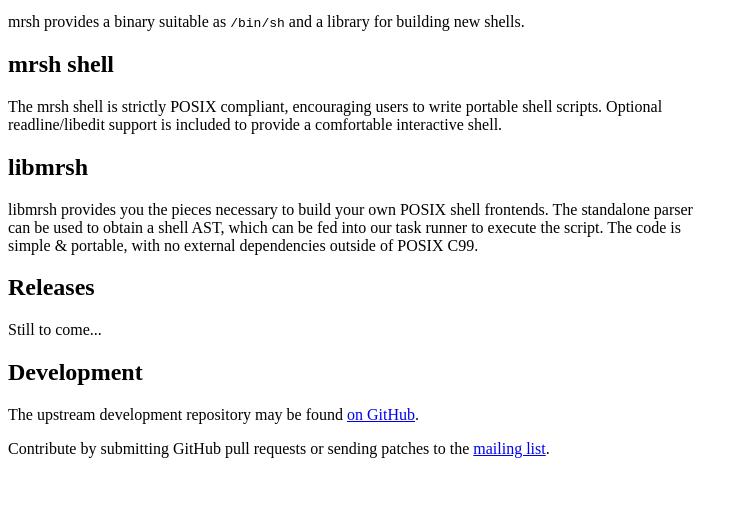
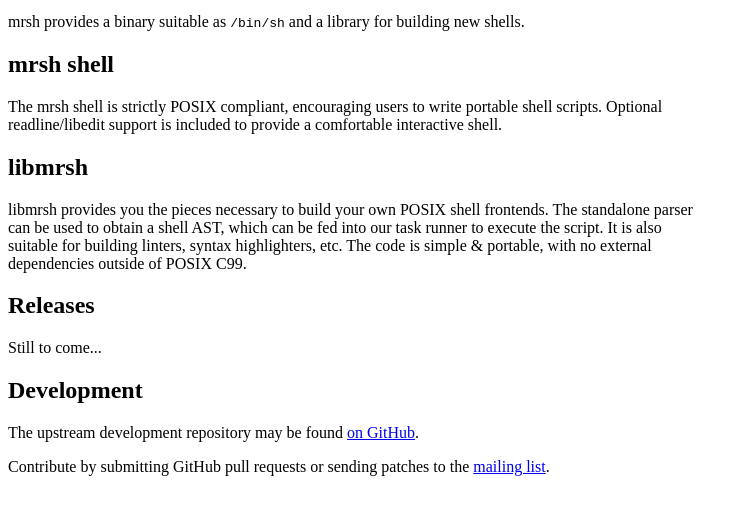
Before and after one commit to emersion/mrsh, a plain HTML site: page index.html in a window 1280 px wide. Shown: the part 101-616 px from the top of the page, without its empty margins (0-748 px from the left). Drawn offline with Linux system fonts and the light colour scheme.

Commit message:
Update index.html

```diff
--- a/index.html
+++ b/index.html
@@ -28,8 +28,10 @@
     <p>
       libmrsh provides you the pieces necessary to build your own POSIX shell
       frontends. The standalone parser can be used to obtain a shell AST, which
-      can be fed into our task runner to execute the script. The code is simple
-      &amp; portable, with no external dependencies outside of POSIX C99.
+      can be fed into our task runner to execute the script. It is also
+      suitable for building linters, syntax highlighters, etc. The code is
+      simple &amp; portable, with no external dependencies outside of POSIX
+      C99.
     </p>
     <h2>Releases</h2>
     <p>Still to come...</p>
```
